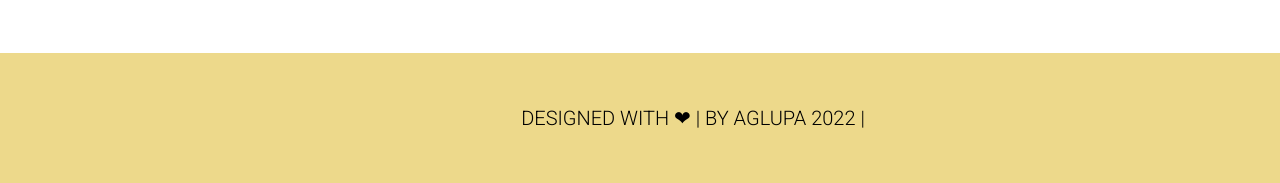
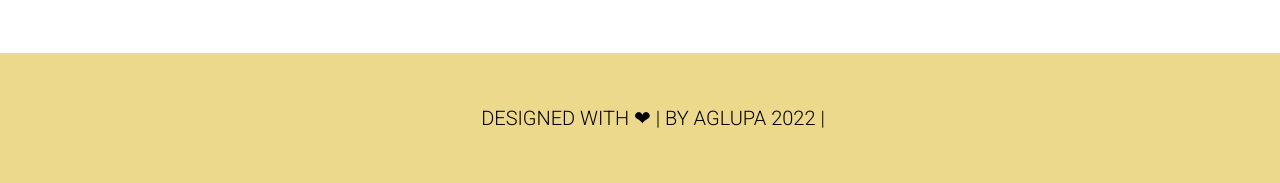
Before and after one commit to Luchitodelgado/Aglupaelverdadero, a Node server app: page /botas/ in a window 1280 px wide; the page is wider, and only the part inside the window is pictured. Shown: the part 2519-2702 px from the top of that part. Run offline with Node 20, Linux system fonts and the light colour scheme.

Commit message:
arreglando footer

```diff
--- a/public/css/mujer-style.css
+++ b/public/css/mujer-style.css
@@ -126,7 +126,7 @@ h6{
 .div-designed {
     margin: 0px;
     background-color:#e0be3693;
-    width: 100%;
+    /* width: 100%; */
 }
 .designed {
     color: black;
```
